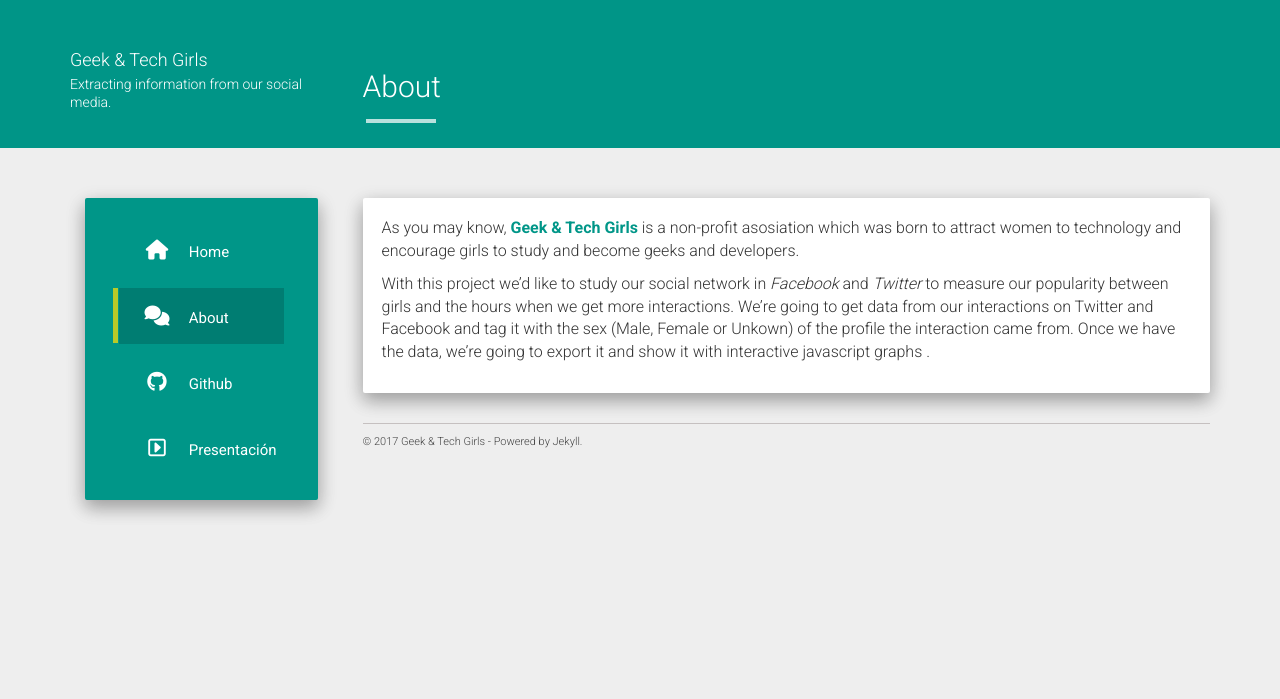
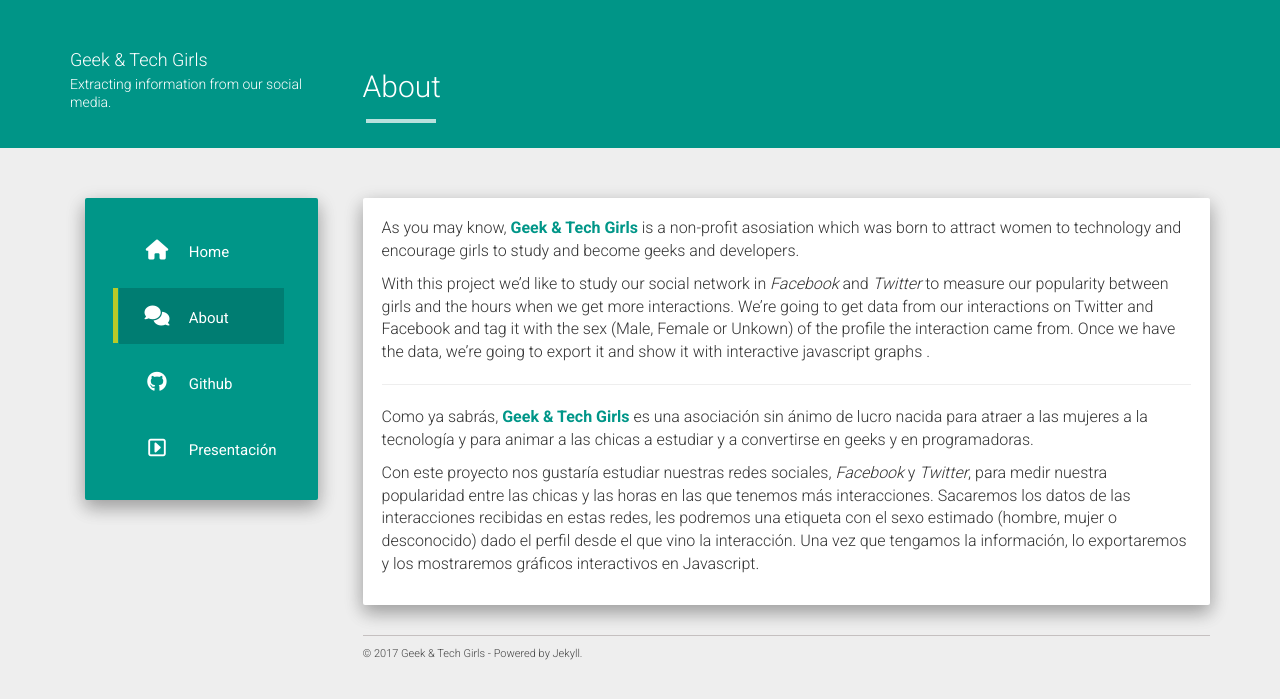
Before and after one commit to YesWeTech/The-Spyder-Girl, a Jekyll site: the page built from about.md, in a window 1280 px wide. Shown: the top 699 px of the page. Built offline with Jekyll 4.4.1, drawn with Linux system fonts in a browser that asks for light colours; nearby versions of some CDN libraries.

Commit message:
Traducido el about us del blog

```diff
--- a/about.md
+++ b/about.md
@@ -7,3 +7,10 @@
 As you may know, [__Geek & Tech Girls__](http://geekandtechgirls.github.io) is a non-profit asosiation which was born to attract women to technology and encourage girls to study and become geeks and developers.
 
 With this project we'd like to study our social network in _Facebook_ and _Twitter_ to measure our popularity between girls and the hours when we get more interactions. We're going to get data from our interactions on Twitter and Facebook and tag it with the sex (Male, Female or Unkown) of the profile the interaction came from. Once we have the data, we're going to export it and show it with interactive javascript graphs .
+
+* * *
+
+Como ya sabrás, [__Geek & Tech Girls__](http://geekandtechgirls.github.io) es una asociación sin ánimo de lucro nacida para atraer a las mujeres a la tecnología y para animar a las chicas a estudiar y a convertirse en geeks y en programadoras.
+
+
+Con este proyecto nos gustaría estudiar nuestras redes sociales, _Facebook_ y _Twitter_, para medir nuestra popularidad entre las chicas y las horas en las que tenemos más interacciones. Sacaremos los datos de las interacciones recibidas en estas redes, les podremos una etiqueta con el sexo estimado (hombre, mujer o desconocido) dado el perfil desde el que vino la interacción. Una vez que tengamos la información, lo exportaremos y los mostraremos gráficos interactivos en Javascript.
```
